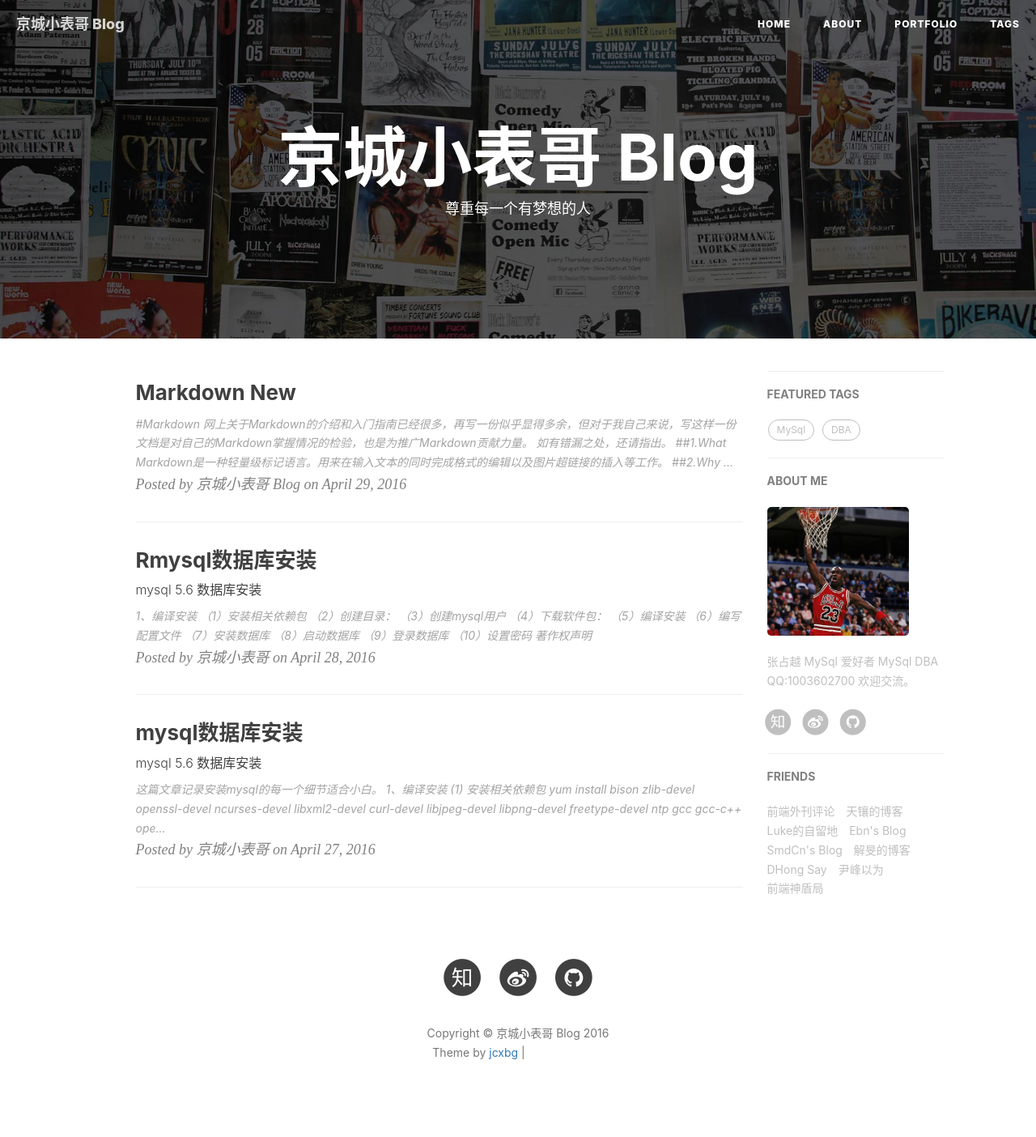
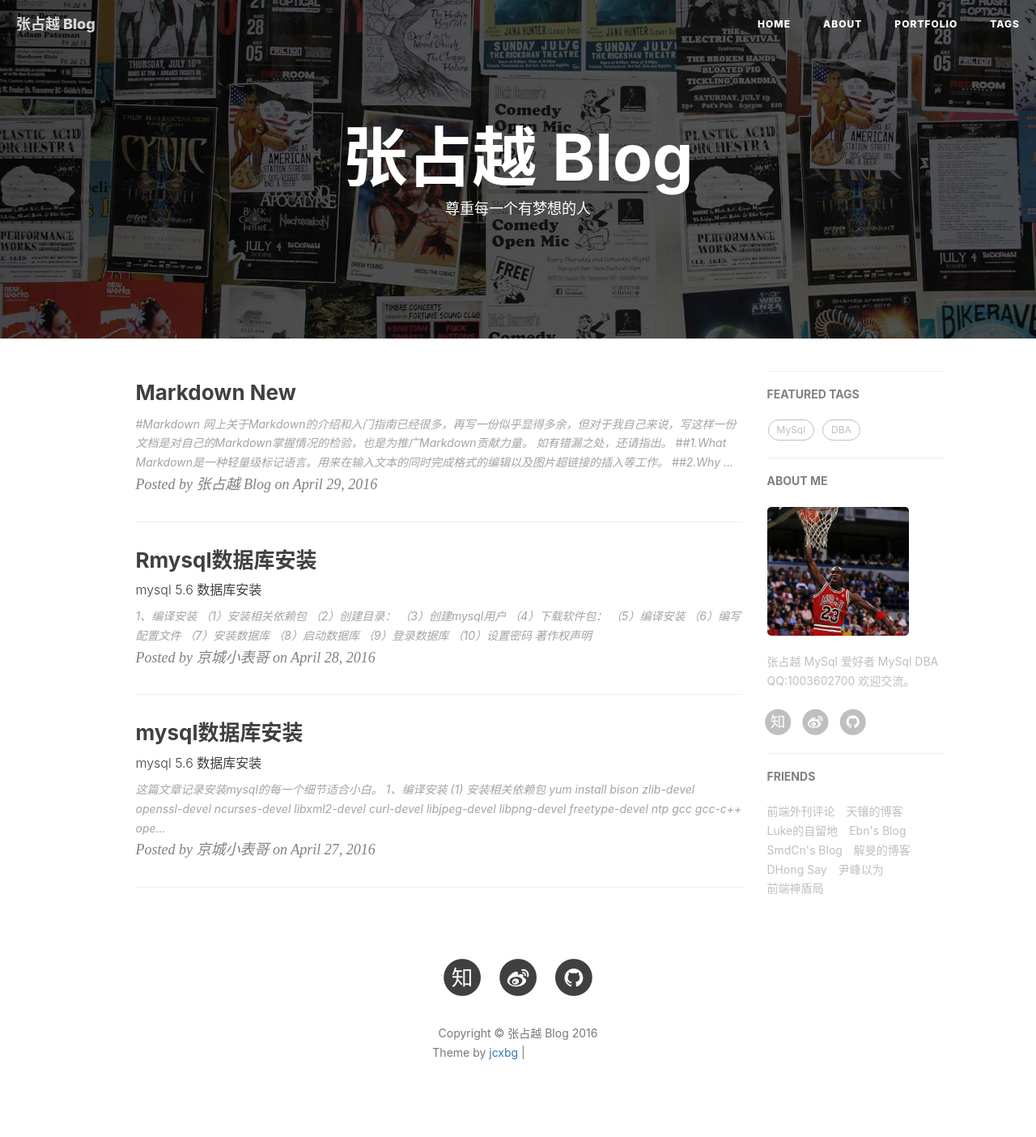
Before and after one commit to mysqlcode/mysqlcode.github.io, a Jekyll site: the page built from index.html, in a window 1280 px wide. Shown: the whole page at 81% size. Built offline with Jekyll 4.4.1, drawn with Linux system fonts in a browser that asks for light colours; nearby versions of some CDN libraries; the list of posts is cut into pages by our own code; comment, search, counter and statistics services are not loaded; grey boxes are pictures that could not be loaded.

Commit message:
201604291737 post

```diff
--- a/_config.yml
+++ b/_config.yml
@@ -1,5 +1,5 @@
 # Site settings
-title: 京城小表哥 Blog
+title: 张占越 Blog
 SEOTitle: 张占越的博客 | 京城小表哥 Blog
 header-img: img/home-bg.jpg
 email: 1003602700@qq.com
```
